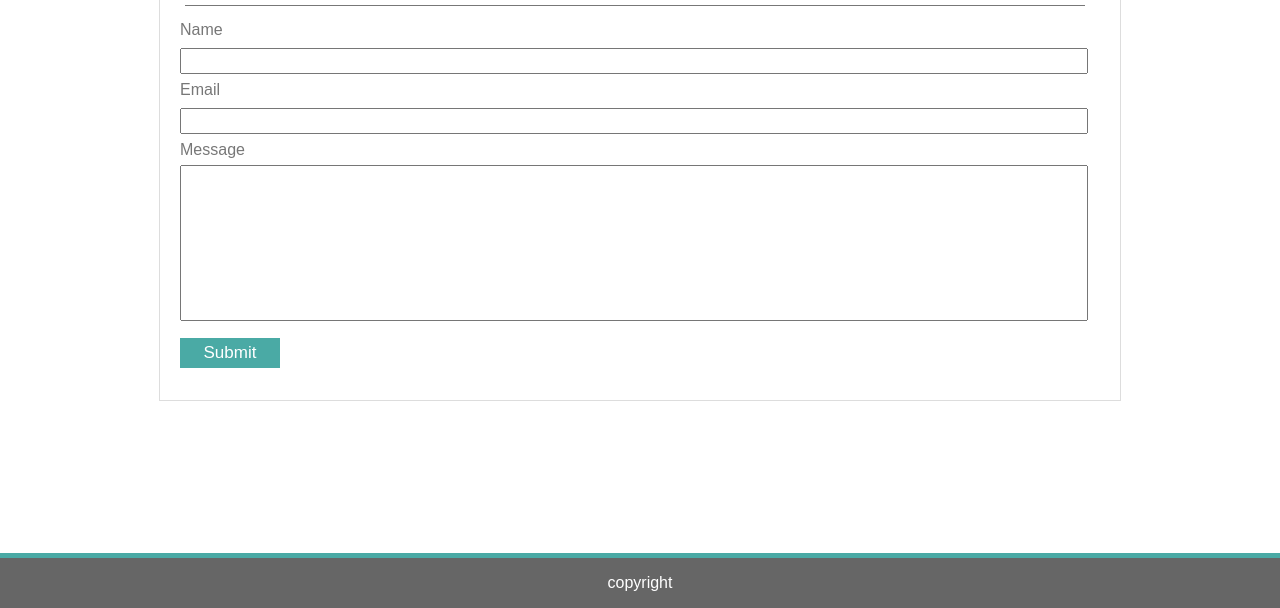
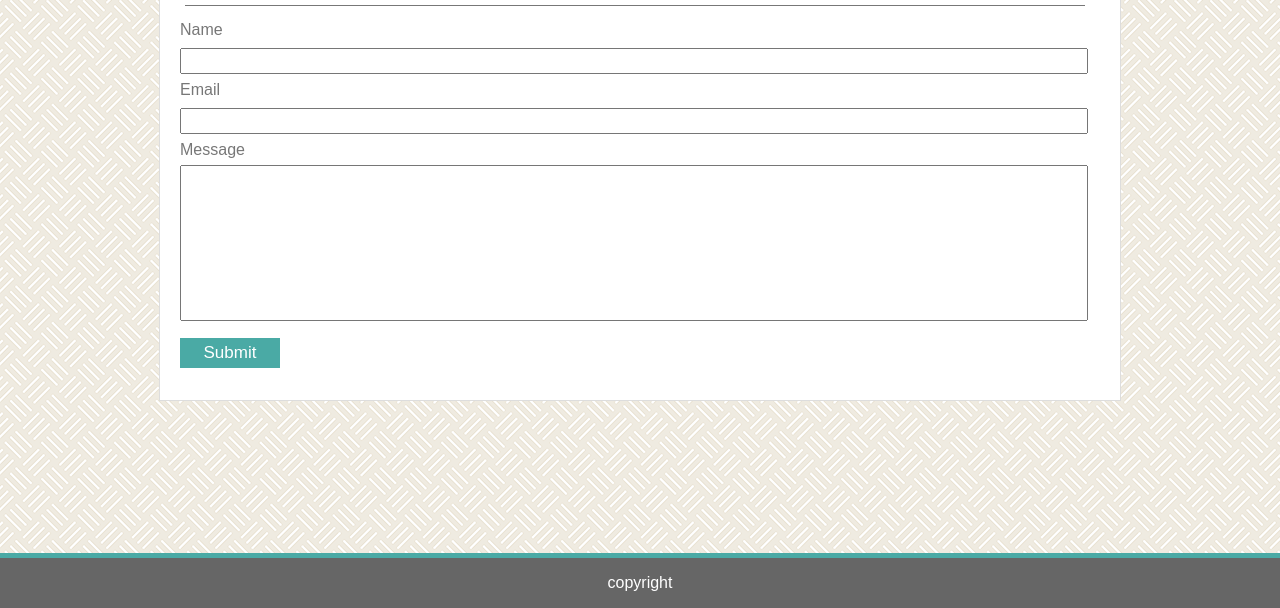
Before and after one commit to jbarton10/Basic-Portfolio, a plain HTML site: page contact.html in a window 1280 px wide. Shown: the part 192-800 px from the top of the page. Drawn offline with Linux system fonts and the light colour scheme.

Commit message:
ITS WORKING

```diff
--- a/assets/css/style.css
+++ b/assets/css/style.css
@@ -76,7 +76,7 @@ body{
     margin: 0px;
     padding: 0px;
     position: relative;
-    background-image: url(assets/images/floor-tile.png);
+    background-image: url("../images/floor-tile.png");
 
 }
 /* Things that effect index.html */
```
Also changed, not shown: index.html (+1 -1 lines).
